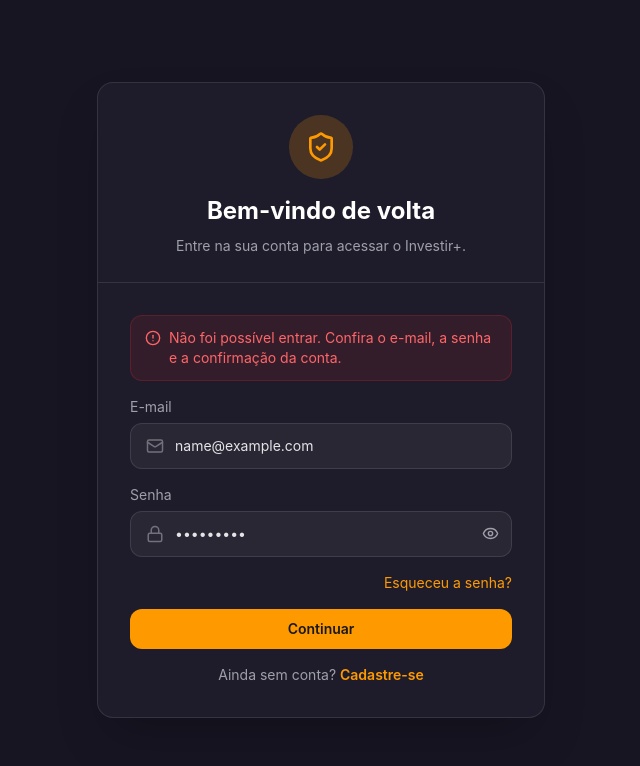
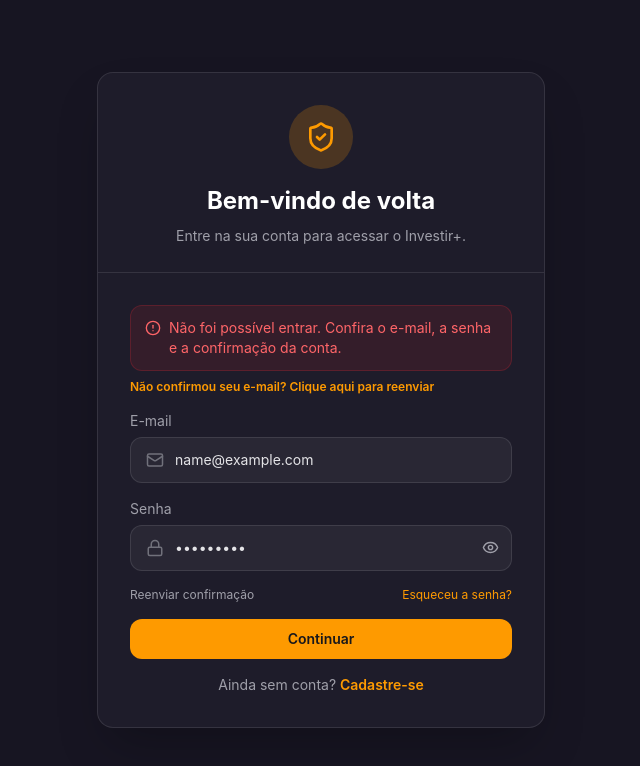
Before and after one commit to GabrielYYM/INVESTIR-MAIS, a React (Vite) app in the folder frontend/investirMais/: page /entrar in a window 1280 px wide. Both pictures are taken after typing "name@example.com", "Sample123" into the empty fields and a click on the button "Continuar". Shown: the top 766 px of the page, without its empty margins (319-959 px from the left). Built offline with nearby package versions, Linux system fonts and the light colour scheme; no server answers.

Commit message:
feat: resend confirmation

```diff
--- a/frontend/investirMais/src/pages/Login.jsx
+++ b/frontend/investirMais/src/pages/Login.jsx
@@ -5,7 +5,7 @@ import { Link, useNavigate, useSearchParams } from "react-router";
 import { AuthCard, emailRules, Field } from "../components/FormFields.jsx";
 import { Notice } from "../components/PageState.jsx";
 import { apiError } from "../services/api.js";
-import { login, verify2FA } from "../services/authService.js";
+import { login, resendVerification, verify2FA } from "../services/authService.js";
 
 function returnPath(value) {
   if (!value?.startsWith("/") || !URL.canParse(value, window.location.origin)) return "/";
@@ -52,14 +52,35 @@ export function LoginLink() {
 
 export default function Login() {
   const [email, setEmail] = useState("");
+  const [resendStatus, setResendStatus] = useState("");
+  const [isResending, setIsResending] = useState(false);
   const [search] = useSearchParams();
   const navigate = useNavigate();
   const credentials = useForm();
   const verification = useForm();
   const { errors, isSubmitting } = email ? verification.formState : credentials.formState;
 
+  const handleResend = async () => {
+    const enteredEmail = credentials.getValues("email")?.trim();
+    if (!enteredEmail) {
+      credentials.setError("email", { message: "Informe seu e-mail para receber a confirmação." });
+      return;
+    }
+    setIsResending(true);
+    setResendStatus("");
+    try {
+      const response = await resendVerification(enteredEmail);
+      setResendStatus(response.message || "Se houver uma conta pendente para este e-mail, uma nova confirmação será enviada.");
+    } catch (error) {
+      setResendStatus(apiError(error, "Não foi possível reenviar o link agora. Tente novamente em instantes."));
+    } finally {
+      setIsResending(false);
+    }
+  };
+
   const sendLink = credentials.handleSubmit(async ({ email, password }) => {
     try {
+      setResendStatus("");
       await login(email, password, returnPath(search.get("retorno")));
       credentials.reset({ email, password: "" });
       setEmail(email);
@@ -100,11 +121,34 @@ export default function Login() {
         </div>
       ) : (
         <form key="credentials" onSubmit={sendLink} className="space-y-4" noValidate>
-          {errors.root && <Notice error>{errors.root.message}</Notice>}
+          {errors.root && (
+            <div className="space-y-2">
+              <Notice error>{errors.root.message}</Notice>
+              <button
+                type="button"
+                onClick={handleResend}
+                disabled={isResending}
+                className="text-xs font-semibold text-brand hover:underline block text-left"
+              >
+                {isResending ? "Reenviando confirmação…" : "Não confirmou seu e-mail? Clique aqui para reenviar"}
+              </button>
+            </div>
+          )}
+          {resendStatus && <Notice>{resendStatus}</Notice>}
           <Field label="E-mail" icon={Mail} type="email" autoComplete="username" error={errors.email?.message} {...credentials.register("email", emailRules)} />
           <Field label="Senha" icon={Lock} type="password" autoComplete="current-password" error={errors.password?.message}
             {...credentials.register("password", { required: "Informe sua senha." })} />
-          <Link to="/recuperar-senha" className="block text-right text-sm text-brand hover:underline">Esqueceu a senha?</Link>
+          <div className="flex items-center justify-between text-xs">
+            <button
+              type="button"
+              onClick={handleResend}
+              disabled={isResending}
+              className="text-muted hover:text-brand hover:underline"
+            >
+              Reenviar confirmação
+            </button>
+            <Link to="/recuperar-senha" className="text-brand hover:underline">Esqueceu a senha?</Link>
+          </div>
           <button className="button-primary w-full" disabled={isSubmitting}>{isSubmitting ? "Verificando…" : "Continuar"}</button>
           <p className="text-center text-sm text-muted">Ainda sem conta? <Link to="/cadastro" className="font-semibold text-brand hover:underline">Cadastre-se</Link></p>
         </form>
```
